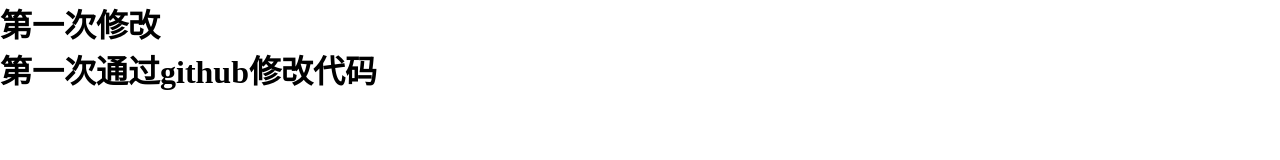
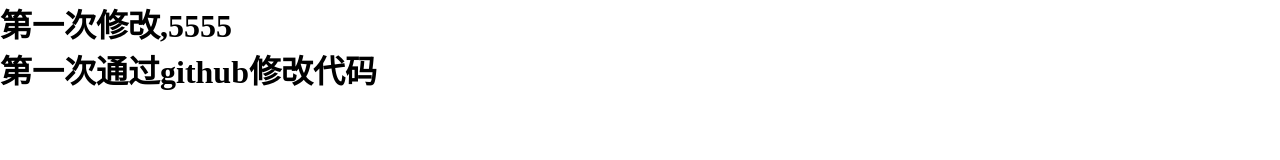
Before and after one commit to JackHs72/text, a plain HTML site: page index.html in a window 1280 px wide. Shown: the top 160 px of the page. Drawn offline with Linux system fonts and the light colour scheme.

Commit message:
Update index.html

```diff
--- a/index.html
+++ b/index.html
@@ -300,7 +300,7 @@
 <body>
     <div class="box">
         <div>
-            <h1>第一次修改</h1>
+            <h1>第一次修改,5555</h1>
         </div>
         <div>
             <h1>第一次通过github修改代码</h1>
```
